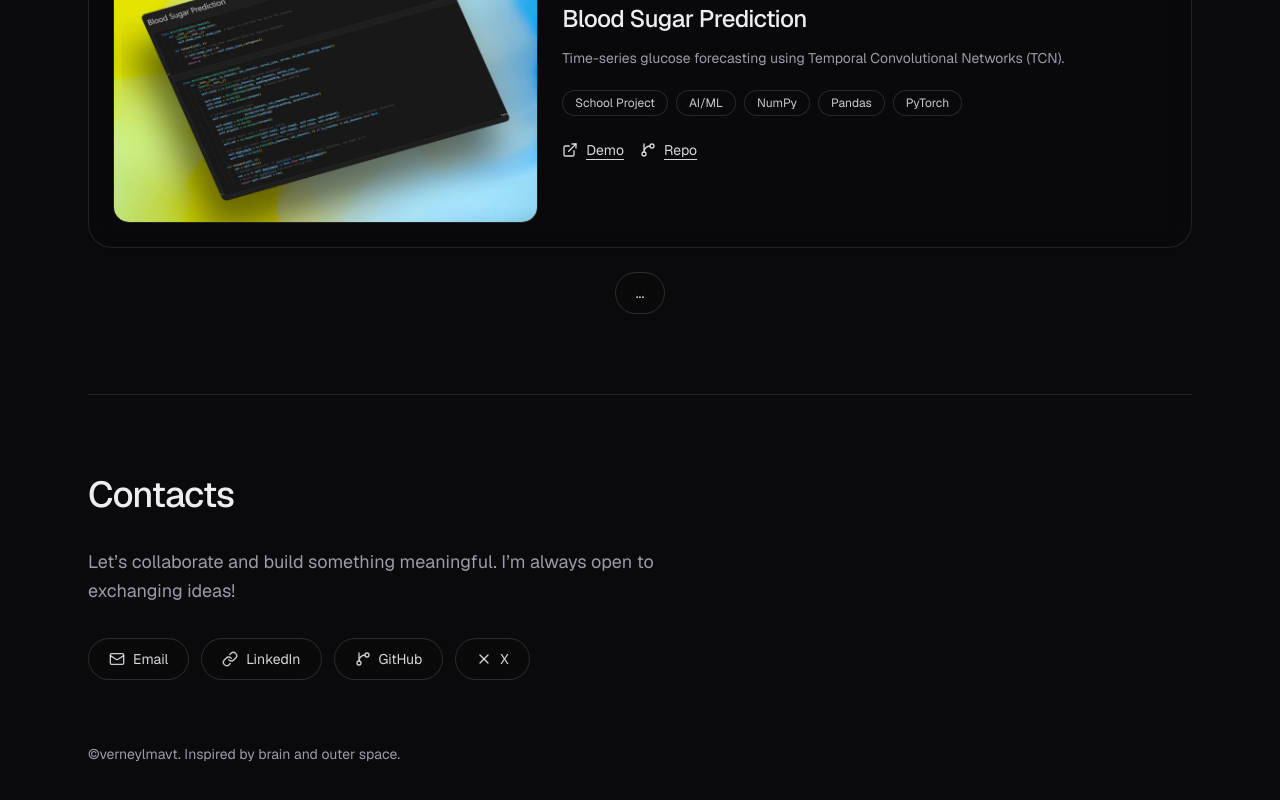
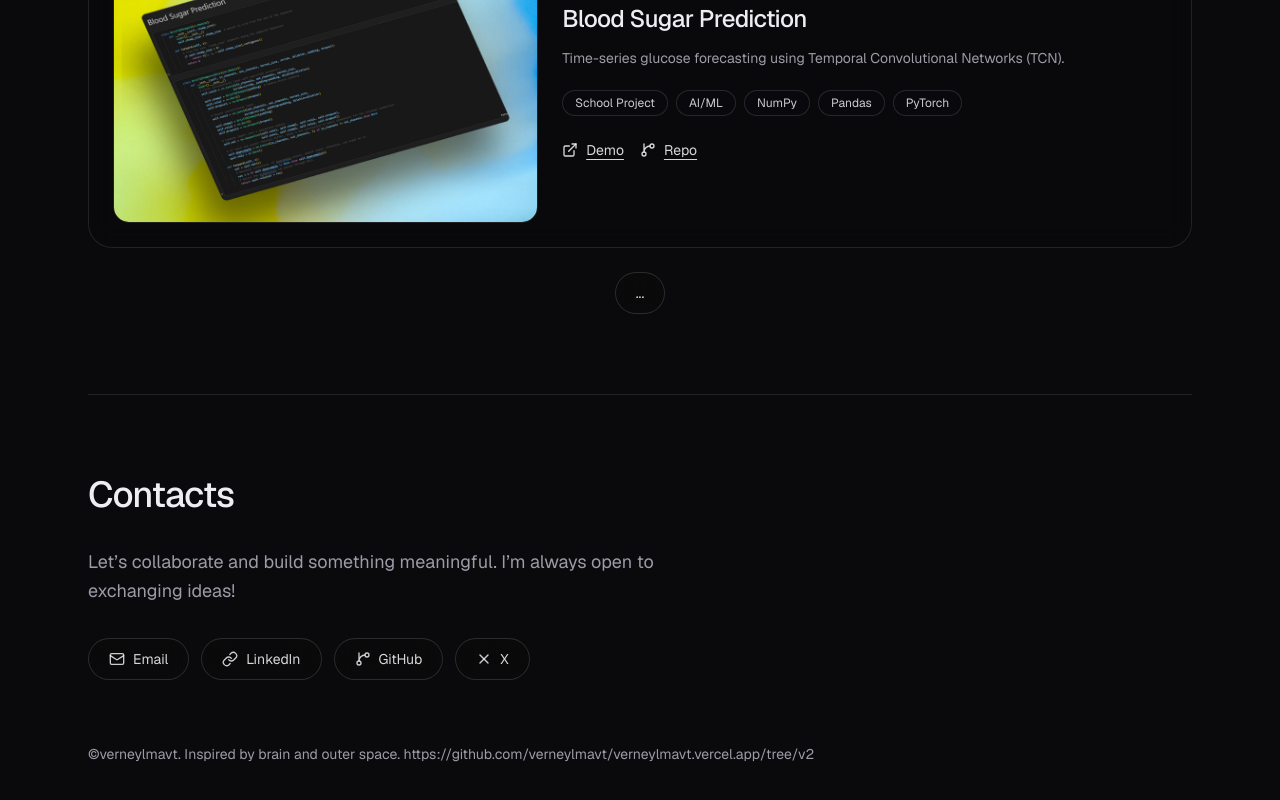
Before and after one commit to verneylmavt/verneylmavt.vercel.app, a Next.js app: page / in a window 1280 px wide. Shown: the part 4292-5092 px from the top of the page. Built offline with nearby package versions, Linux system fonts and the light colour scheme.

Commit message:
Update: Add GitHub repository link to footer in SitePage component

```diff
--- a/src/components/site/SitePage.tsx
+++ b/src/components/site/SitePage.tsx
@@ -864,6 +864,7 @@ export function SitePage({ content }: { content: SiteContent }) {
             <footer className="mt-16 pb-10 text-sm text-muted">
               <p>
                 ©verneylmavt. Inspired by brain and outer space.
+                https://github.com/verneylmavt/verneylmavt.vercel.app/tree/v2
               </p>
             </footer>
           </Section>
```
